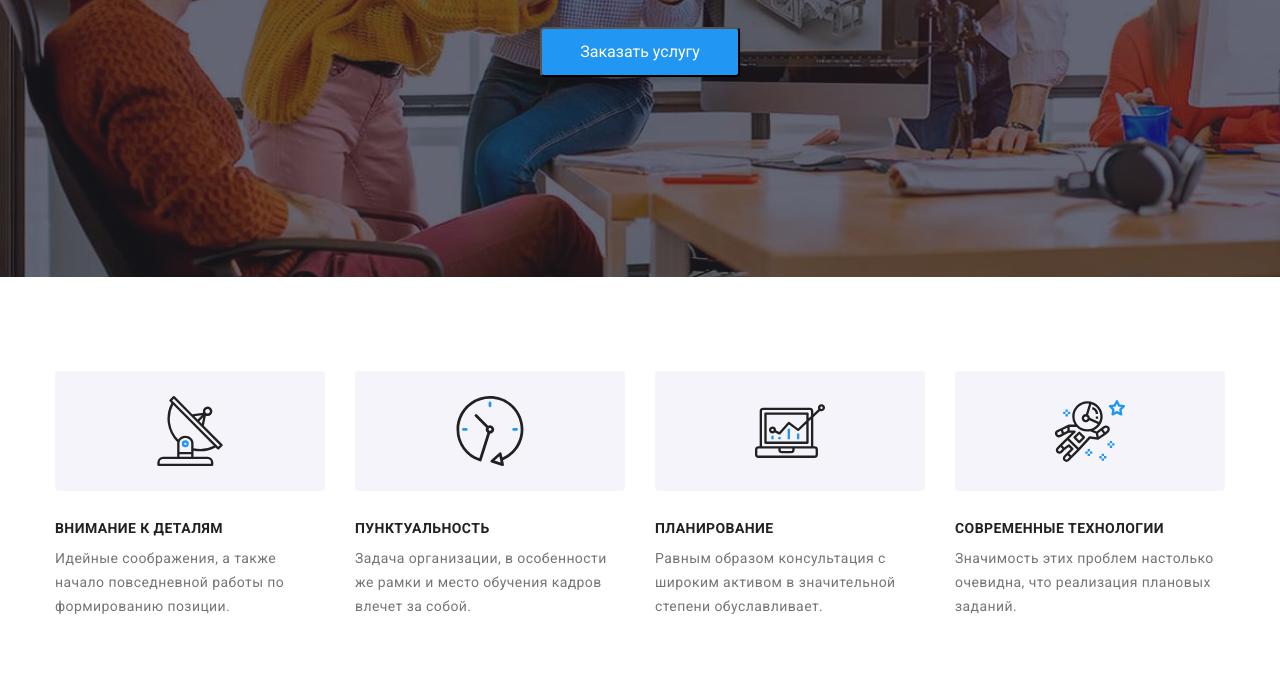
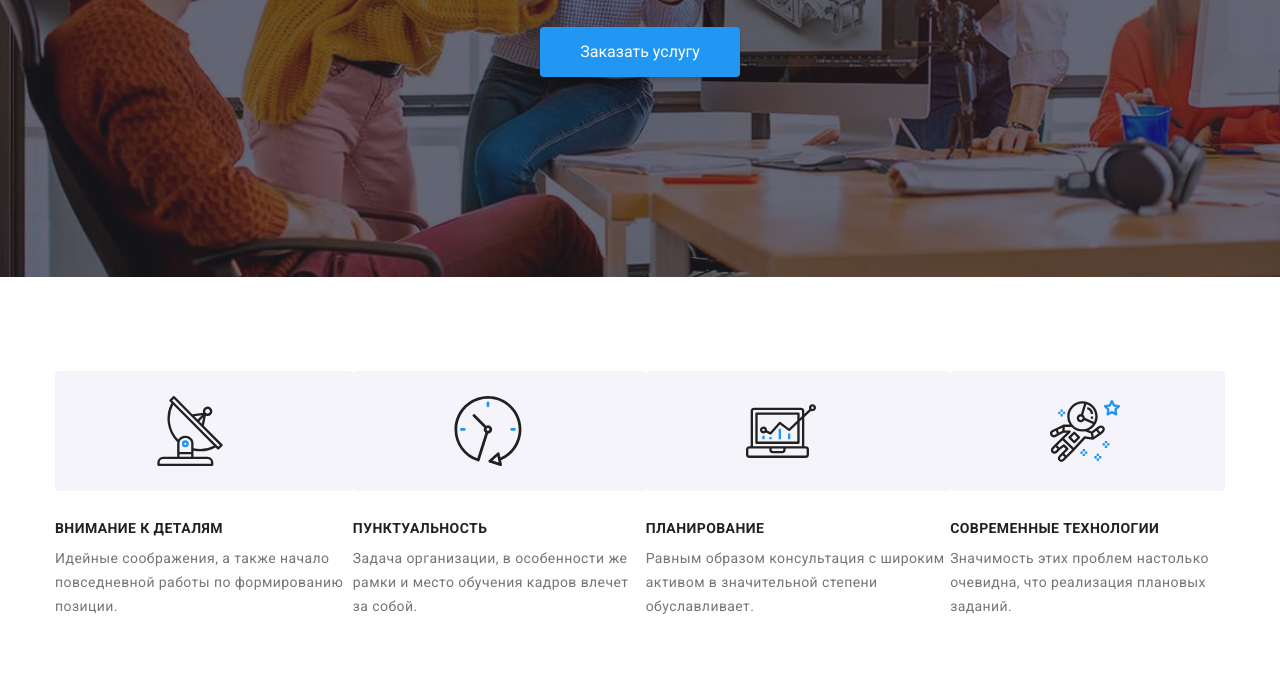
Before and after one commit to rublev1996/goit-markup-hw-07-v.1, a plain HTML site: page index.html in a window 1280 px wide. Shown: the part 407-1100 px from the top of the page. Drawn offline with nearby package versions, Linux system fonts and the light colour scheme; a web font is replaced by a local one.

Commit message:
total v.4

```diff
--- a/sass/_components/_footer-modal.scss
+++ b/sass/_components/_footer-modal.scss
@@ -42,11 +42,11 @@
     padding-top: 10px;
     display: flex;
     width: 200px;
-    border: 1px solid rgba(255, 255, 255, 0.3);
     box-sizing: border-box;
     filter: drop-shadow(0px 4px 4px rgba(0, 0, 0, 0.15));
     border-radius: 4px;
     background-color: var(--footer-subscribe-button);
+    @extend %button;
 
     &__description {
         margin-right: 10px;
--- a/sass/_index/_advantages.scss
+++ b/sass/_index/_advantages.scss
@@ -17,9 +17,28 @@
     list-style-type: none;
 }
 
-.advantage-list-item {
+.advantage-item {
     width: 297px;
     @extend %index-list-item;
+
+    &__title {
+        font-family: inherit;
+        font-size: 14px;
+        line-height: 1.1;
+        letter-spacing: 0.03em;
+        text-transform: uppercase;
+        color: var(--advantage-text);
+        margin-bottom: 10px;
+    }
+
+    &__description{
+        font-family: inherit;
+        font-weight: normal;
+        font-size: 14px;
+        line-height: 1.71;
+        letter-spacing: 0.03em;
+        color: var(--advantage-description);
+    }
 }
 
 .advantage-svg-wrapper {
@@ -32,22 +51,3 @@
     padding-bottom: 25px;
     margin-bottom: 30px;
 }
-
-.advantage-item__title {
-    font-family: inherit;
-    font-size: 14px;
-    line-height: 1.1;
-    letter-spacing: 0.03em;
-    text-transform: uppercase;
-    color: var(--advantage-text);
-    margin-bottom: 10px;
-}
-
-.advantage-item__description{
-    font-family: inherit;
-    font-weight: normal;
-    font-size: 14px;
-    line-height: 1.71;
-    letter-spacing: 0.03em;
-    color: var(--advantage-description);
-}
--- a/sass/_index/_backdrop.scss
+++ b/sass/_index/_backdrop.scss
@@ -103,7 +103,6 @@
         left: 15px;
         height: 12px;
         width: 12px;
-
     }
 
     &__icon--phone {
@@ -248,6 +247,7 @@
 .submit-button-division{
     display: flex;
     justify-content: center;
+    @extend %button;
 }
 
 .modal-submit-button{
--- a/sass/_index/_hero.scss
+++ b/sass/_index/_hero.scss
@@ -51,5 +51,6 @@
         text-decoration: none;
         box-shadow: 0px 4px 4px rgba(0, 0, 0, 0.15);
         border-radius: 4px;
+        @extend %button;
     }
 }
--- a/sass/_utils/_variables.scss.scss
+++ b/sass/_utils/_variables.scss.scss
@@ -125,6 +125,10 @@ $logo_font:Raleway;
     color: var(--second-title-color);
 }
 
+%button {
+    border:none;
+}
+
 .is-hidden {
     opacity: 0;
     visibility: hidden;
```
Also changed, not shown: css/main.css, css/main.min.css, 2 other files.
